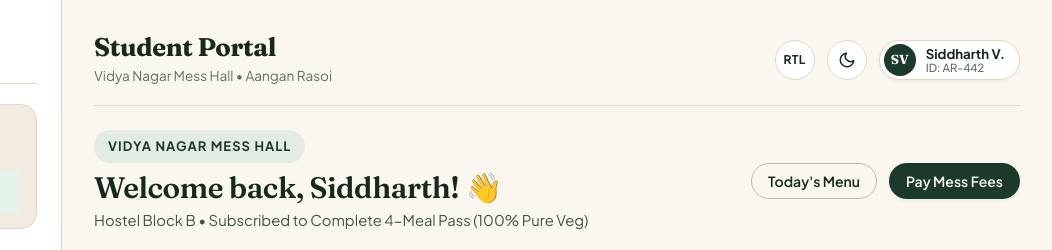
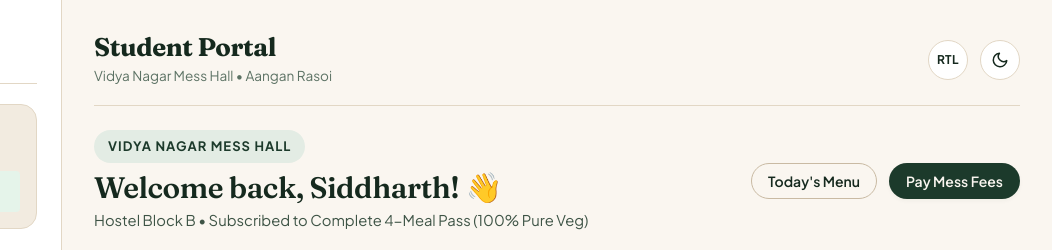
Before and after one commit to HTMLStaticWorks-Org/Mess_Hostel_Food_Service, a plain HTML site: page dashboard.html in a window 1280 px wide. Shown: the top 250 px of the page, 228-1280 px from the left. Drawn offline with Linux system fonts and the light colour scheme.

Commit message:
Your commit message

```diff
--- a/css/styles.css
+++ b/css/styles.css
@@ -2416,7 +2416,7 @@ html[dir="rtl"] .faq-question {
   max-width: 490px;
   display: flex;
   align-items: center;
-  justify-content: space-between;
+  justify-content: flex-end;
   gap: var(--space-2);
   margin-bottom: var(--space-3);
   padding-inline: var(--space-1);
--- a/dashboard.html
+++ b/dashboard.html
@@ -137,7 +137,7 @@
             </div>
           </div>
 
-          <!-- Top Right Corner: RTL, Theme, and Profile Pill -->
+          <!-- Top Right Corner: RTL and Theme Buttons -->
           <div class="dashboard-topbar-right">
             <!-- RTL Toggle: exact style with theme button, ONLY RTL text inside -->
             <button type="button" class="rtl-toggle" id="rtl-toggle" aria-label="Toggle RTL direction" title="Toggle RTL direction">RTL</button>
@@ -159,15 +159,6 @@
                 <line x1="18.36" y1="5.64" x2="19.78" y2="4.22"></line>
               </svg>
             </button>
-
-            <!-- Student Profile Avatar Pill -->
-            <div class="dashboard-topbar-profile" title="Siddharth Verma (Hostel Block B)">
-              <div class="dashboard-topbar-avatar">SV</div>
-              <div class="dashboard-topbar-profile-info">
-                <span class="dashboard-profile-name">Siddharth V.</span>
-                <span class="dashboard-profile-id">ID: AR-442</span>
-              </div>
-            </div>
           </div>
         </div>
 
```
Also changed, not shown: login.html (+1 -2 lines), signup.html (+1 -2 lines).
